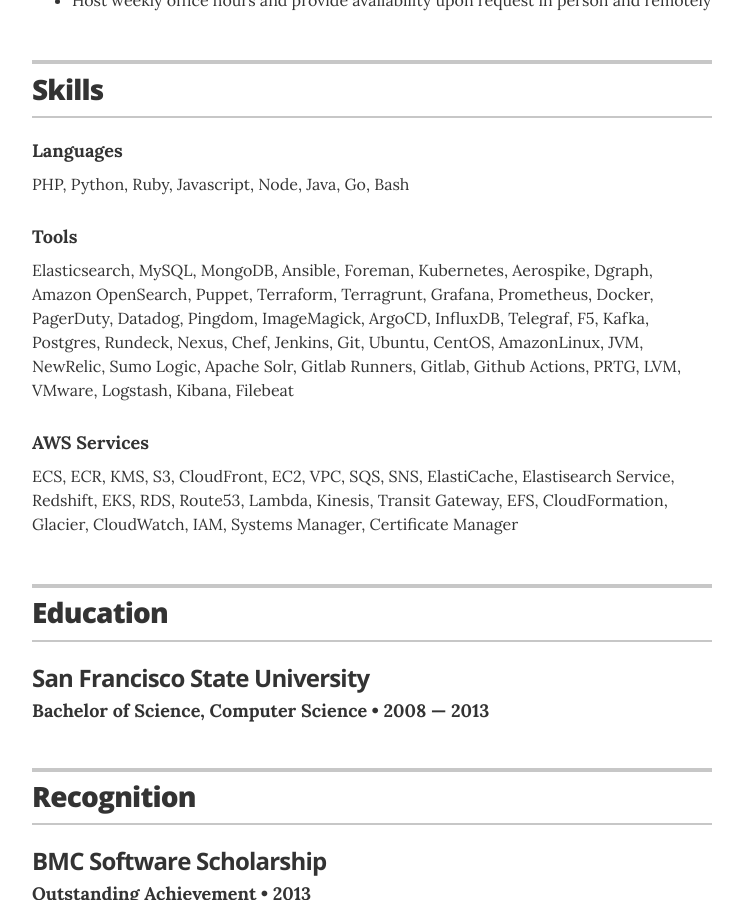
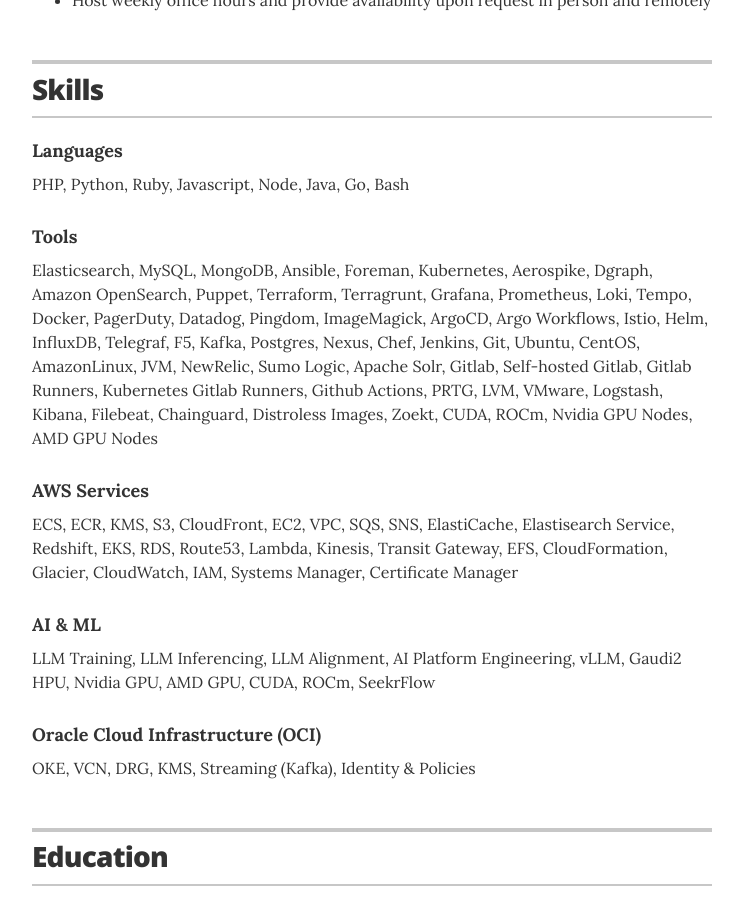
Before and after one commit to pbsladek/pbsladek.github.io, a Jekyll site: the page built from index.html, in a window 1280 px wide and 900 px high, scrolled down 4467 px. Shown: the whole window, without its empty margins (268-1011 px from the left). Built offline with Jekyll 4.4.1, drawn with Linux system fonts in a browser that asks for light colours.

Commit message:
new sections

```diff
--- a/_layouts/resume.html
+++ b/_layouts/resume.html
@@ -278,10 +278,13 @@
         <h4 class="resume-item-details">Tools</h4>
         <p class="resume-item-copy">Elasticsearch, MySQL, MongoDB, Ansible, Foreman,
           Kubernetes, Aerospike, Dgraph, Amazon OpenSearch, Puppet, Terraform, Terragrunt,
-          Grafana, Prometheus, Docker, PagerDuty, Datadog, Pingdom, ImageMagick, ArgoCD,
-          InfluxDB, Telegraf, F5, Kafka, Postgres, Rundeck, Nexus, Chef, Jenkins, Git,
-          Ubuntu, CentOS, AmazonLinux, JVM, NewRelic, Sumo Logic, Apache Solr, Gitlab Runners,
-          Gitlab, Github Actions, PRTG, LVM, VMware, Logstash, Kibana, Filebeat
+          Grafana, Prometheus, Loki, Tempo, Docker, PagerDuty, Datadog, Pingdom, ImageMagick,
+          ArgoCD, Argo Workflows, Istio, Helm, InfluxDB, Telegraf, F5, Kafka, Postgres,
+          Nexus, Chef, Jenkins, Git,
+ Ubuntu, CentOS, AmazonLinux, JVM, NewRelic, Sumo Logic,
+          Apache Solr, Gitlab, Self-hosted Gitlab, Gitlab Runners, Kubernetes Gitlab Runners,
+          Github Actions, PRTG, LVM, VMware, Logstash, Kibana, Filebeat, Chainguard,
+          Distroless Images, Zoekt, CUDA, ROCm, Nvidia GPU Nodes, AMD GPU Nodes
         </p>
       </div>
 
@@ -290,6 +293,19 @@
         <p class="resume-item-copy">ECS, ECR, KMS, S3, CloudFront, EC2, VPC, SQS, SNS, ElastiCache,
           Elastisearch Service, Redshift, EKS, RDS, Route53, Lambda, Kinesis, Transit Gateway,
           EFS, CloudFormation, Glacier, CloudWatch, IAM, Systems Manager, Certificate Manager
+        </p>
+      </div>
+
+      <div class="resume-item">
+        <h4 class="resume-item-details">AI &amp; ML</h4>
+        <p class="resume-item-copy">LLM Training, LLM Inferencing, LLM Alignment, AI Platform Engineering,
+          vLLM, Gaudi2 HPU, Nvidia GPU, AMD GPU, CUDA, ROCm, SeekrFlow
+        </p>
+      </div>
+
+      <div class="resume-item">
+        <h4 class="resume-item-details">Oracle Cloud Infrastructure (OCI)</h4>
+        <p class="resume-item-copy">OKE, VCN, DRG, KMS, Streaming (Kafka), Identity &amp; Policies
         </p>
       </div>
 
```
